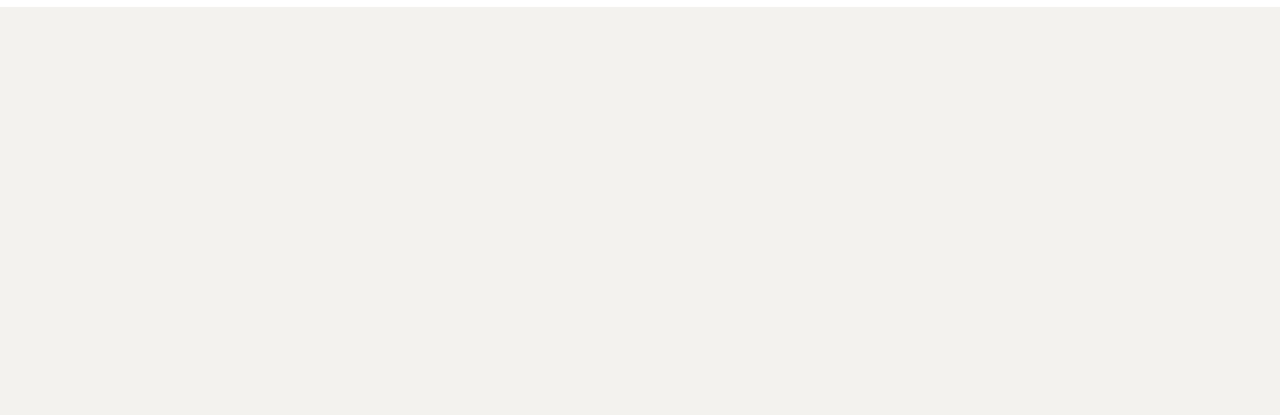
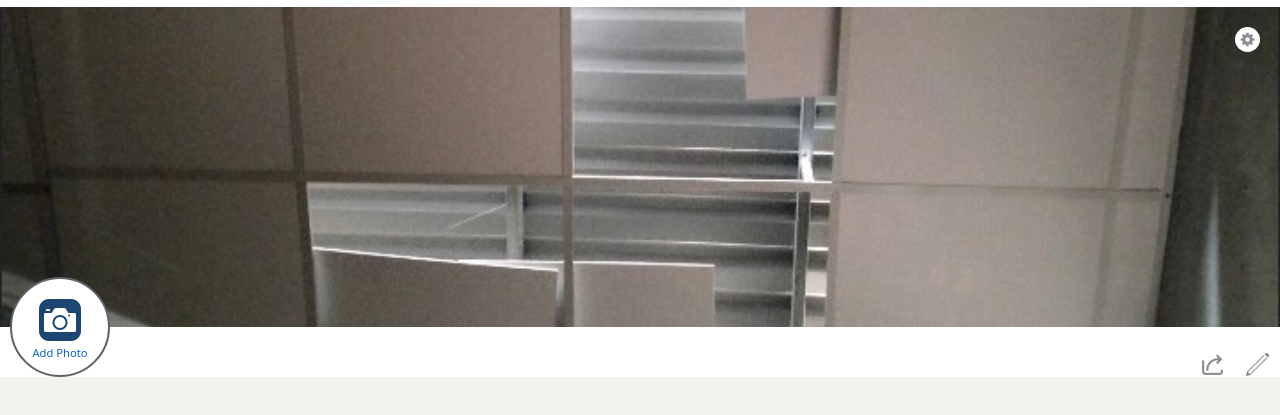
Before and after one commit to bi151103/linkedin-like-project-v3, a website: page index.html in a window 1280 px wide. Shown: the part 43-458 px from the top of the page. Drawn offline with nearby package versions, Linux system fonts and the light colour scheme; files that its build step writes are made by us from their sources.

Commit message:
feat: add background image section and profile actions section

```diff
--- a/index.html
+++ b/index.html
@@ -46,6 +46,41 @@
           </a>
         </div>
       </header>
+      <section class="relative">
+        <img src="./images/background-image-cut.jpg" class="w-full bg-white" />
+        <a href="#">
+          <img
+            src="./images/icons8-setting-100.png"
+            class="w-[25px] aspect-square absolute top-0 right-0 mr-[20px] mt-[20px] bg-white rounded-full p-[5px]"
+          />
+        </a>
+      </section>
+      <section class="h-[50px] w-100% bg-white flex">
+        <a href="#" class="w-min">
+          <div class="w-[100px] h-full ml-[10px] relative">
+            <div
+              class="absolute bottom-0 w-full h-2/1 bg-white rounded-full border-2 border-double border-primary-tx flex flex-col items-center justify-center"
+            >
+              <img src="./images/icons8-camera-100.png" class="w-[50px]" />
+              <div class="text-[0.8em]">Add Photo</div>
+            </div>
+          </div>
+        </a>
+        <div class="w-[90px] h-full ml-auto flex items-end justify-around">
+          <button>
+            <img
+              src="./images/icons8-share-100.png"
+              class="w-[25px] aspect-square"
+            />
+          </button>
+          <a href="#">
+            <img
+              src="./images/icons8-edit-100.png"
+              class="w-[25px] aspect-square"
+            />
+          </a>
+        </div>
+      </section>
     </div>
   </body>
 </html>
```
